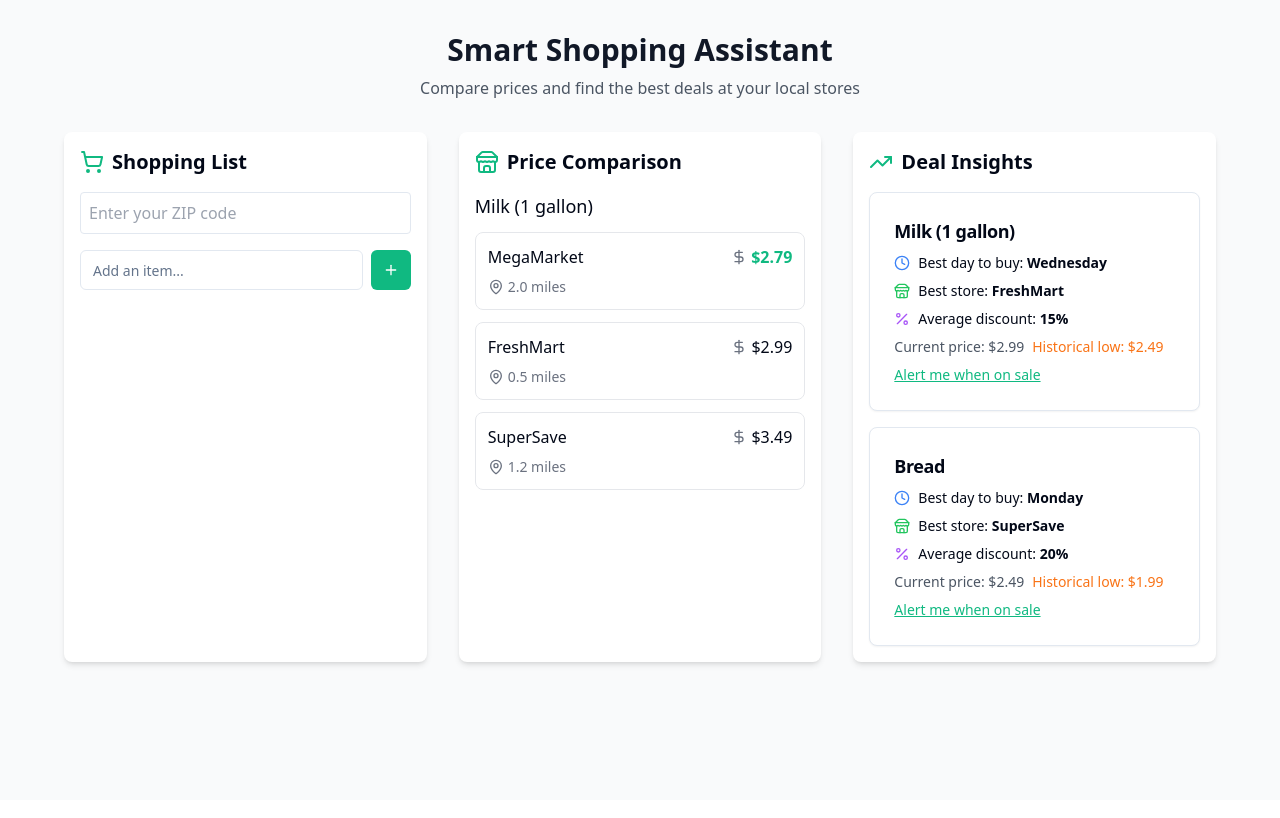
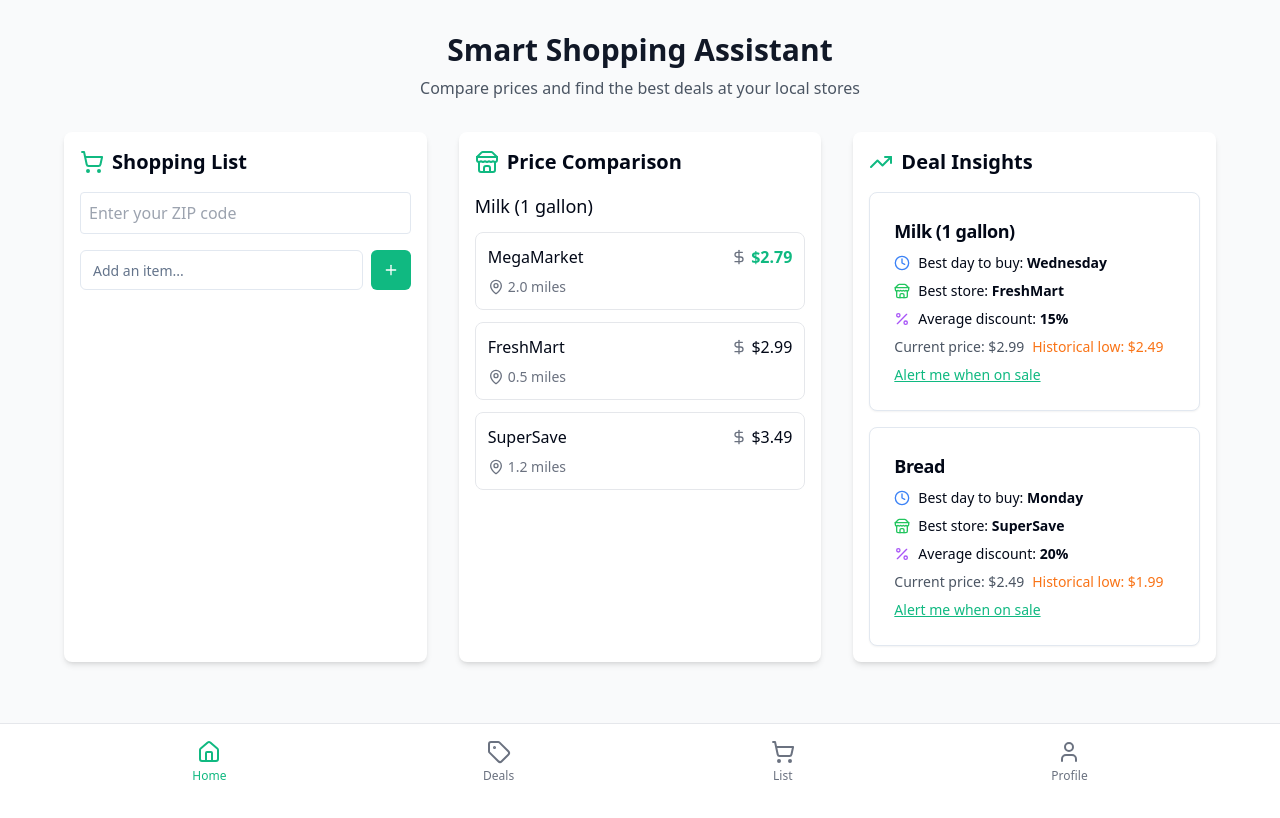
Before and after one commit to inspireteamwork247/savvyshopper, a React (Vite) app: page / in a window 1280 px wide. Shown: the top 818 px of the page. Built offline with nearby package versions, Linux system fonts and the light colour scheme.

Commit message:
Add bottom tab navigation
Implement a bottom tab navigation bar for easy access to key features.

```diff
--- a/src/App.tsx
+++ b/src/App.tsx
@@ -10,6 +10,7 @@ import NotFound from "./pages/NotFound";
 import Profile from "./pages/Profile";
 import Deals from "./pages/Deals";
 import { AnimatePresence } from "framer-motion";
+import BottomNav from "./components/navigation/BottomNav";
 
 const queryClient = new QueryClient();
 
@@ -19,6 +20,7 @@ const App = () => (
       <Toaster />
       <Sonner />
       <BrowserRouter>
+        <div className="pb-20"> {/* Add padding to prevent content from being hidden behind the navigation */}
           <AnimatePresence mode="wait">
             <Routes>
               <Route path="/" element={<Index />} />
@@ -28,6 +30,8 @@ const App = () => (
               <Route path="*" element={<NotFound />} />
             </Routes>
           </AnimatePresence>
+        </div>
+        <BottomNav />
       </BrowserRouter>
     </TooltipProvider>
   </QueryClientProvider>
--- /dev/null
+++ b/src/components/navigation/BottomNav.tsx
@@ -0,0 +1,58 @@
+
+import { Home, Tag, ShoppingCart, User } from "lucide-react";
+import { Link, useLocation } from "react-router-dom";
+
+const BottomNav = () => {
+  const location = useLocation();
+
+  const isActive = (path: string) => {
+    return location.pathname === path;
+  };
+
+  return (
+    <div className="fixed bottom-0 left-0 right-0 bg-white border-t border-gray-200 px-4 py-2">
+      <div className="max-w-6xl mx-auto">
+        <nav className="flex justify-around items-center">
+          <Link
+            to="/"
+            className={`flex flex-col items-center p-2 ${
+              isActive("/") ? "text-primary" : "text-gray-500"
+            }`}
+          >
+            <Home className="w-6 h-6" />
+            <span className="text-xs mt-1">Home</span>
+          </Link>
+          <Link
+            to="/deals"
+            className={`flex flex-col items-center p-2 ${
+              isActive("/deals") ? "text-primary" : "text-gray-500"
+            }`}
+          >
+            <Tag className="w-6 h-6" />
+            <span className="text-xs mt-1">Deals</span>
+          </Link>
+          <Link
+            to="/shopping-list"
+            className={`flex flex-col items-center p-2 ${
+              isActive("/shopping-list") ? "text-primary" : "text-gray-500"
+            }`}
+          >
+            <ShoppingCart className="w-6 h-6" />
+            <span className="text-xs mt-1">List</span>
+          </Link>
+          <Link
+            to="/profile"
+            className={`flex flex-col items-center p-2 ${
+              isActive("/profile") ? "text-primary" : "text-gray-500"
+            }`}
+          >
+            <User className="w-6 h-6" />
+            <span className="text-xs mt-1">Profile</span>
+          </Link>
+        </nav>
+      </div>
+    </div>
+  );
+};
+
+export default BottomNav;
--- a/src/pages/Index.tsx
+++ b/src/pages/Index.tsx
@@ -1,10 +1,17 @@
+
 import { ShoppingList } from "@/components/ShoppingList";
 import { StoreComparison } from "@/components/StoreComparison";
 import { DealInsights } from "@/components/DealInsights";
+import { motion } from "framer-motion";
 
 const Index = () => {
   return (
-    <div className="min-h-screen bg-gray-50 py-8 px-4">
+    <motion.div
+      initial={{ opacity: 0, x: 20 }}
+      animate={{ opacity: 1, x: 0 }}
+      exit={{ opacity: 0, x: -20 }}
+      className="min-h-screen bg-gray-50 py-8 px-4"
+    >
       <div className="max-w-6xl mx-auto">
         <header className="text-center mb-8">
           <h1 className="text-3xl font-bold text-gray-900 mb-2">
@@ -25,7 +32,7 @@ const Index = () => {
           <DealInsights />
         </div>
       </div>
-    </div>
+    </motion.div>
   );
 };
 
```
Lines whose indentation alone changed are shown as unchanged.
